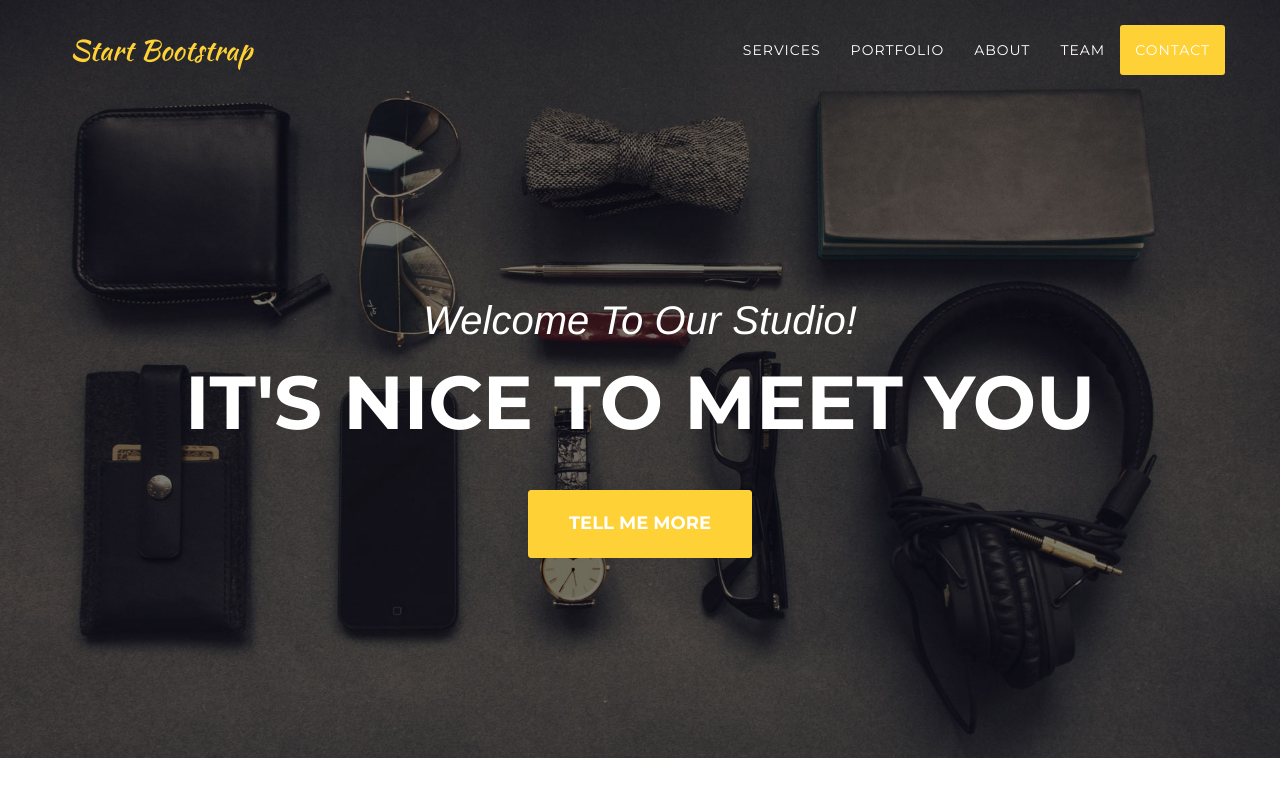
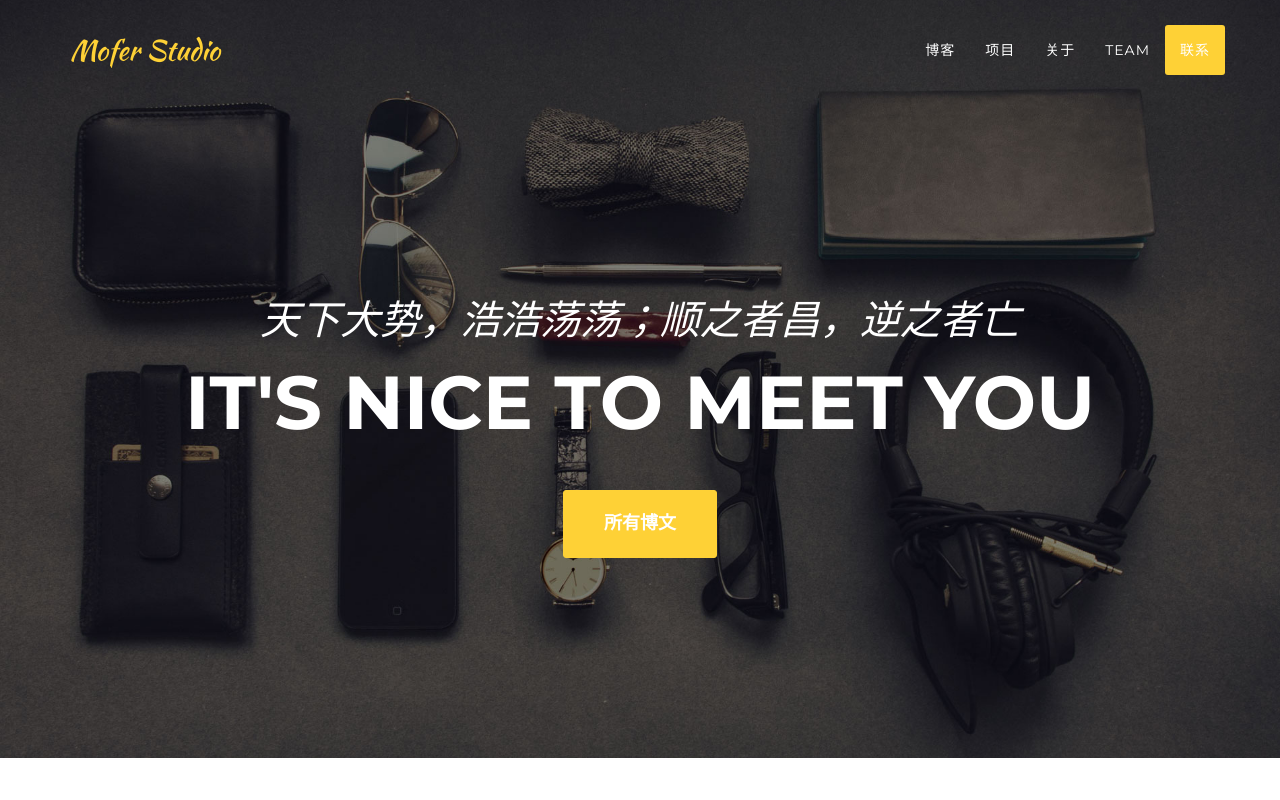
Before and after one commit to AlexMofer/JobAndroid, a plain HTML site: page index.html in a window 1280 px wide. Shown: the top 800 px of the page. Drawn offline with nearby package versions, Linux system fonts and the light colour scheme; a web font is replaced by a local one.

Commit message:
导航修改

```diff
--- a/index.html
+++ b/index.html
@@ -9,7 +9,7 @@
     <meta name="description" content="">
     <meta name="author" content="">
 
-    <title>Agency - Start Bootstrap Theme</title>
+    <title>Mofer Studio - Android Developers Studio</title>
 
     <!-- Bootstrap Core CSS -->
     <link href="css/bootstrap.min.css" rel="stylesheet">
@@ -46,7 +46,7 @@
                     <span class="icon-bar"></span>
                     <span class="icon-bar"></span>
                 </button>
-                <a class="navbar-brand page-scroll" href="#page-top">Start Bootstrap</a>
+                <a class="navbar-brand page-scroll" href="#page-top">Mofer Studio</a>
             </div>
 
             <!-- Collect the nav links, forms, and other content for toggling -->
@@ -56,19 +56,19 @@
                         <a href="#page-top"></a>
                     </li>
                     <li>
-                        <a class="page-scroll" href="#services">Services</a>
+                        <a class="page-scroll" href="#services">博客</a>
                     </li>
                     <li>
-                        <a class="page-scroll" href="#portfolio">Portfolio</a>
+                        <a class="page-scroll" href="#portfolio">项目</a>
                     </li>
                     <li>
-                        <a class="page-scroll" href="#about">About</a>
+                        <a class="page-scroll" href="#about">关于</a>
                     </li>
                     <li>
                         <a class="page-scroll" href="#team">Team</a>
                     </li>
                     <li>
-                        <a class="page-scroll" href="#contact">Contact</a>
+                        <a class="page-scroll" href="#contact">联系</a>
                     </li>
                 </ul>
             </div>
@@ -81,9 +81,9 @@
     <header>
         <div class="container">
             <div class="intro-text">
-                <div class="intro-lead-in">Welcome To Our Studio!</div>
+                <div class="intro-lead-in">天下大势，浩浩荡荡；顺之者昌，逆之者亡</div>
                 <div class="intro-heading">It's Nice To Meet You</div>
-                <a href="#services" class="page-scroll btn btn-xl">Tell Me More</a>
+                <a href="#services" class="page-scroll btn btn-xl">所有博文</a>
             </div>
         </div>
     </header>
```
